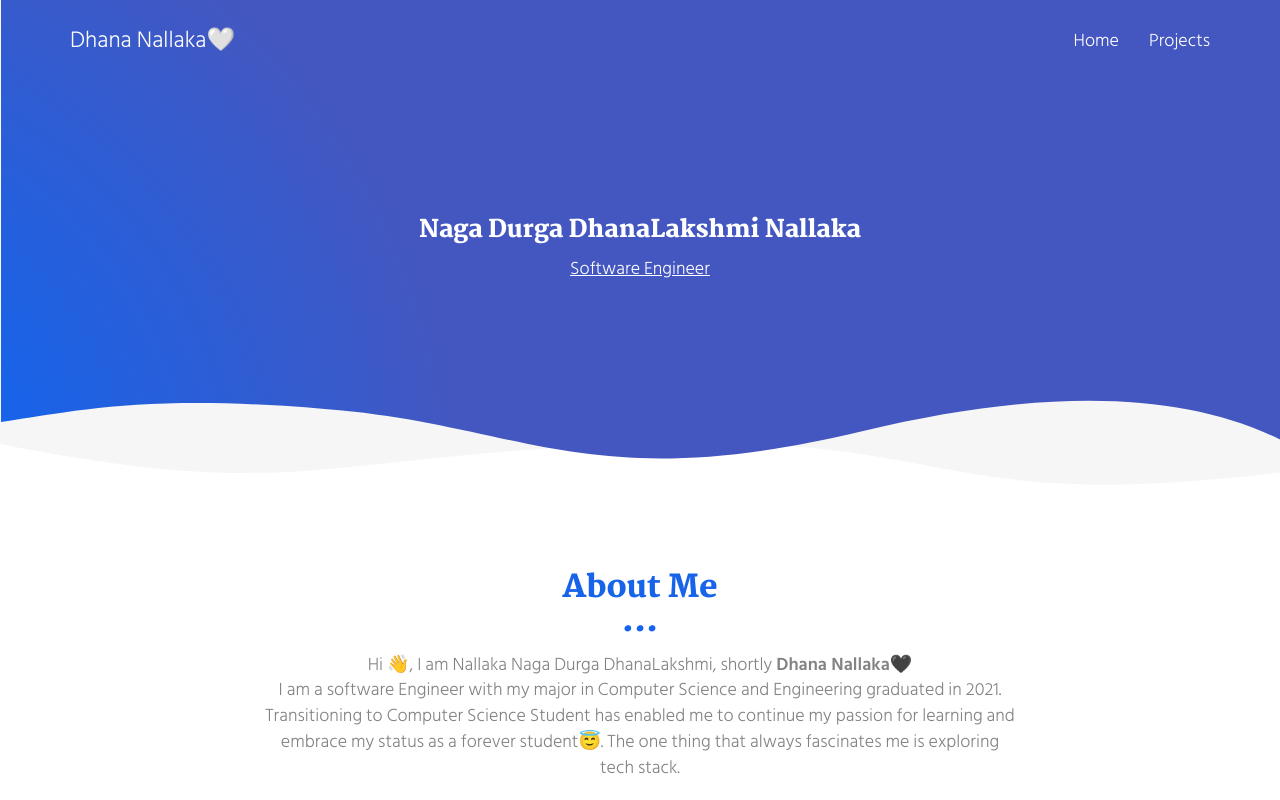
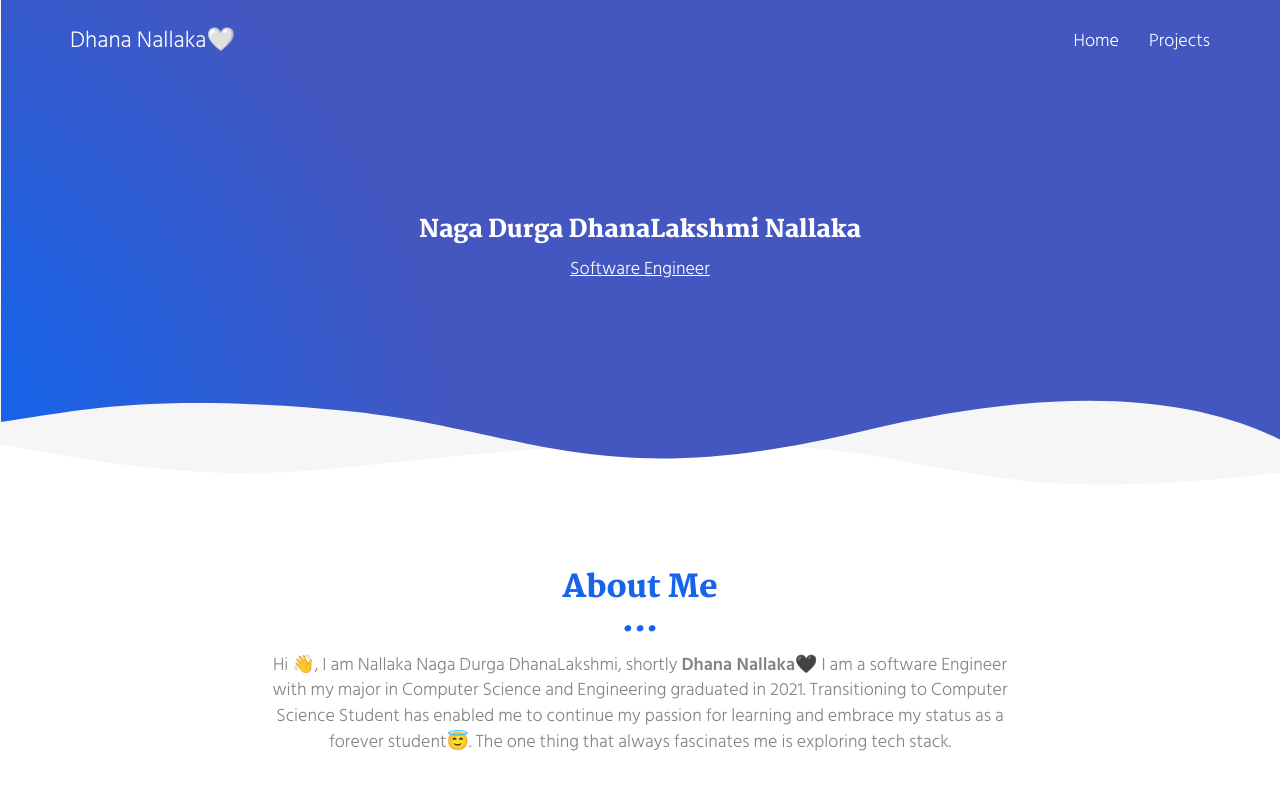
Before and after one commit to dhana-nallaka/portfolio, a plain HTML site: page index.html in a window 1280 px wide. Shown: the top 800 px of the page. Drawn offline with Linux system fonts and the light colour scheme.

Commit message:
Updating About

```diff
--- a/index.html
+++ b/index.html
@@ -82,10 +82,8 @@
         <div class="col-xs-12 col-md-8 col-md-offset-2">
           <div class="text-center">
             <h2>About Me</h2>
-            <p>Hi 👋, I am Nallaka Naga Durga DhanaLakshmi, shortly <strong>Dhana Nallaka🖤</strong>
-              <br>
+              Hi 👋, I am Nallaka Naga Durga DhanaLakshmi, shortly <strong>Dhana Nallaka🖤</strong>
               I am a software Engineer with my major in Computer Science and Engineering graduated in 2021.
-              <br />
               Transitioning to Computer Science Student has enabled me to continue my passion for learning and embrace my status as a forever student😇.
               The one thing that always fascinates me is exploring tech stack.
           </div>
```
